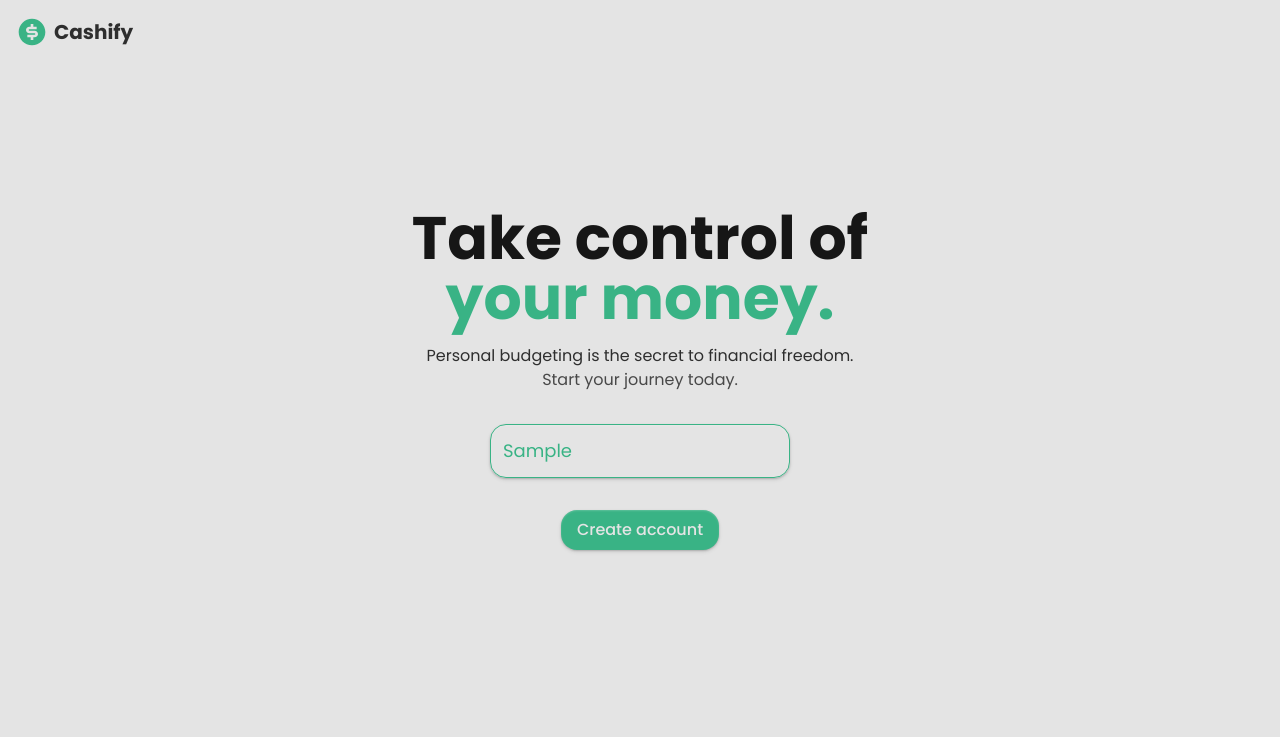
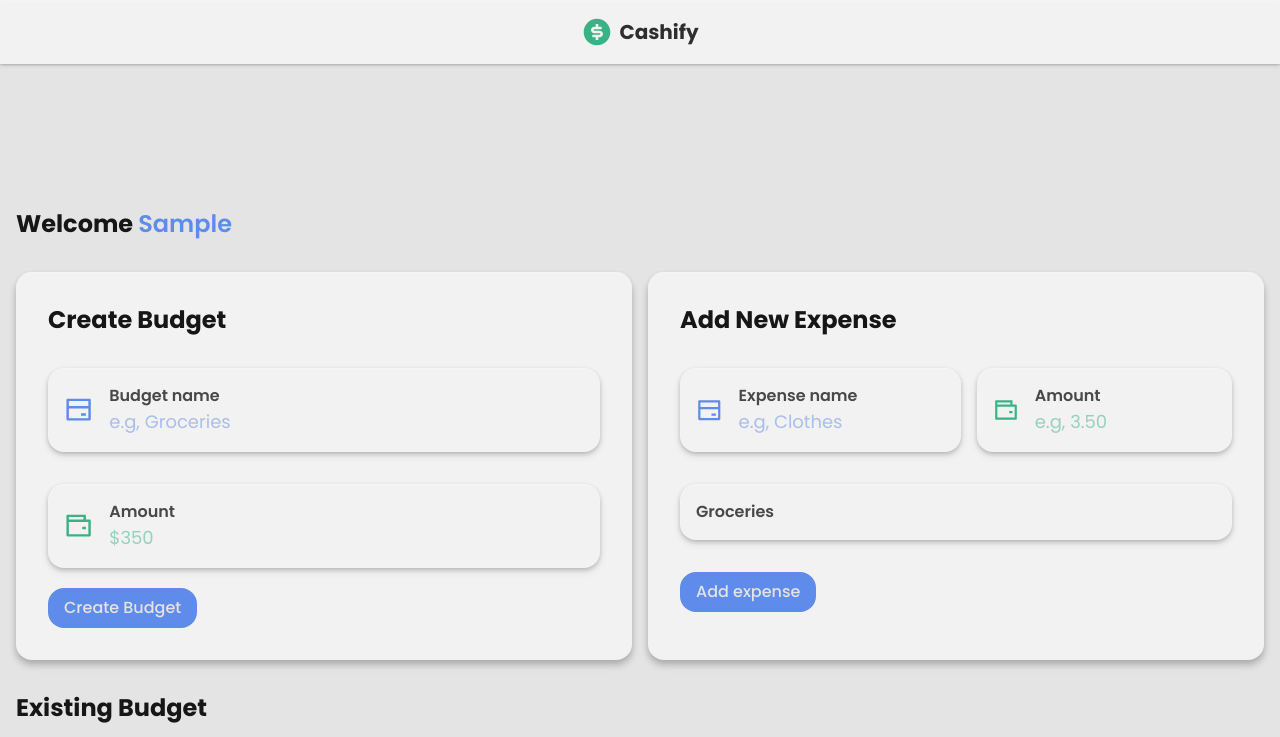
Before and after one commit to petrowic-n/cashify-app, a website built with Vite: page index.html in a window 1280 px wide. Both pictures are taken after typing "Sample" into the empty fields and a click on the button "Create account". Shown: the top 737 px of the page. Built offline with nearby package versions, Linux system fonts and the light colour scheme.

Commit message:
feat: create account

```diff
--- a/index.html
+++ b/index.html
@@ -9,10 +9,10 @@
   </head>
   <body class="bg-white-50 text-muted min-h-screen">
     <!-- header -->
-    <header class="fixed w-full top-0 left-0 right-0 py-space-base">
+    <header class="fixed w-full top-0 left-0 right-0 py-space-base bg-white-100 shadow-shadow-s">
       <div class="container">
         <!-- logo -->
-        <div class="flex items-center gap-1.5">
+        <div class="flex items-center justify-center gap-1.5">
           <svg
             xmlns="http://www.w3.org/2000/svg"
             viewBox="0 0 24 24"
@@ -30,7 +30,7 @@
     </header>
 
     <!-- hero section -->
-    <section class="pt-52">
+    <section id="hero-section" class="pt-52">
       <div class="container flex flex-col items-center justify-center">
         <h1 class="md:text-6xl text-5xl text-black-100 font-bold text-center">
           Take control of <br>
@@ -40,22 +40,24 @@
           Personal budgeting is the secret to financial freedom.
         </p>
         <p>Start your journey today.</p>
-        <div class="flex flex-col items-center">
+        <div class="flex flex-col items-center form-create-acc">
           <input
+          id="input-create-acc"
             class="w-full max-w-75 border border-green p-space-s rounded-2xl outline-green text-green text-lg appearance-none [&::-webkit-inner-spin-button]:appearance-none mt-space-2xl shadow-shadow-s"
             name="card"
             type="text"
             placeholder="enter your name"
             required
           />
-          <button class="secondary-btn mt-space-2xl shadow-shadow-s">Create account</button>
+          <button id="create-acc-btn" class="secondary-btn mt-space-2xl shadow-shadow-s">Create account</button>
         </div>
       </div>
     </section>
 
     <!-- App -->
-    <div class="container hidden">
-      <div class="grid md:grid-cols-2 grid-cols-1 gap-space-base">
+    <div id="app" class="container hidden pt-52 pb-10">
+      <h2 class="text-black-100 font-bold text-2xl">Welcome <span id="user-name" class="text-blue font-semibold"></span></h2>
+      <div class="grid md:grid-cols-2 grid-cols-1 gap-space-base mt-space-2xl">
         <!-- Budget column -->
         <div
           class="p-space-2xl bg-white-100 rounded-2xl w-full shadow-shadow-l"
--- /dev/null
+++ b/src/js/create-acc.js
@@ -0,0 +1,20 @@
+const createAcc = () => {
+  // DOM elements
+  const createAccContainer = document.querySelector(".form-create-acc");
+  const createAccInput = document.getElementById("input-create-acc");
+  const userName = document.getElementById("user-name");
+  const heroSection = document.getElementById("hero-section");
+  const appContainer = document.getElementById("app");
+
+  // Event listener for create account btn using event delegation
+  createAccContainer.addEventListener("click", (e) => {
+    const createAccBtn = e.target.closest("#create-acc-btn");
+
+    if (!createAccBtn) return;
+    heroSection.classList.add("hidden");
+    appContainer.classList.remove('hidden')
+    userName.textContent = createAccInput.value;
+  });
+};
+
+export default createAcc;
--- a/src/main.js
+++ b/src/main.js
@@ -1 +1,5 @@
-import './style.css'
+import "./style.css";
+
+import createAcc from "./js/create-acc.js";
+
+createAcc();
```
